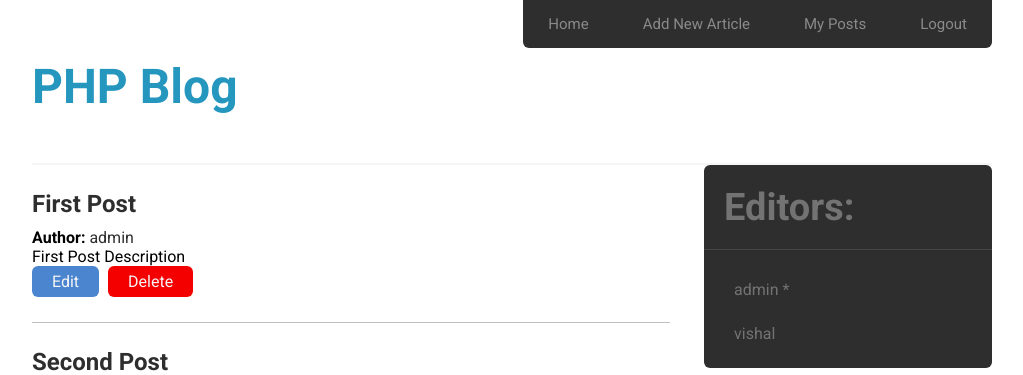
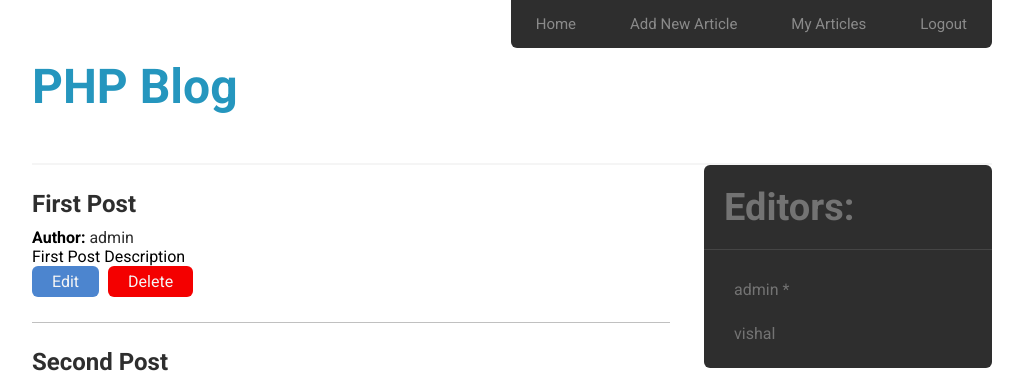
Before and after one commit to vishalbandre/php-blog, a PHP site: page /index.php in a window 1280 px wide. Shown: the top 375 px of the page, without its empty margins (128-1151 px from the left). Run offline with PHP 8.4, Linux system fonts and the light colour scheme; a user stored in the database is signed in; data comes from the database, SQL or seed files in the repository.

Commit message:
Top nav updated with My Articles tab

```diff
--- a/components/header.php
+++ b/components/header.php
@@ -5,7 +5,7 @@
         <a href="/">Home</a>
         <?php if ($_SESSION['logged_in']) : ?>
             <a href="/posts/create.php">Add New Article</a>
-            <a href="/accounts/view.php?user=<?php echo $_SESSION['user']; ?>">My Posts</a>
+            <a href="/accounts/view.php?user=<?php echo $_SESSION['user']; ?>">My Articles</a>
             <a href="/accounts/logout.php">Logout</a>
         <?php else : ?>
             <a href="/accounts/register.php">Register</a>
```
